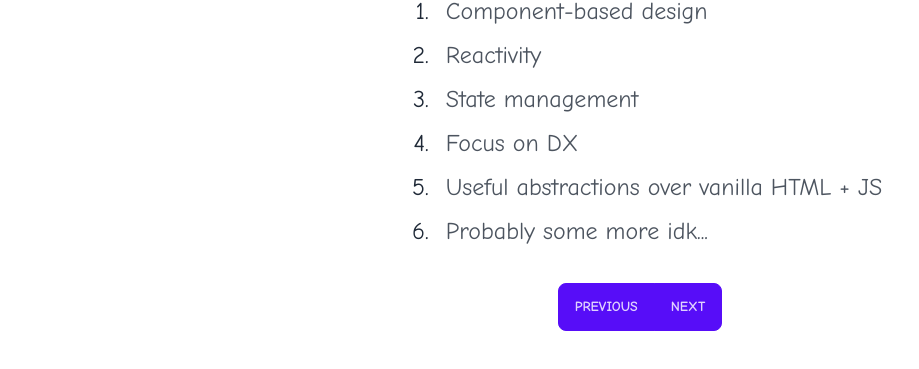
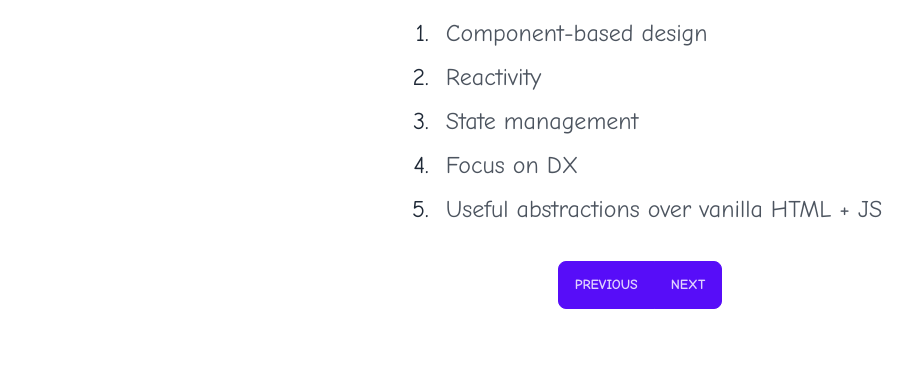
Before and after one commit to atridadl/devedmonton-july-2023, an Astro site: page /2 in a window 1280 px wide. Shown: the part 317-686 px from the top of the page, without its empty margins (0-919 px from the left). Built offline with nearby package versions, Linux system fonts and the light colour scheme; Astro itself is replaced by a stand-in of ours.

Commit message:
More smol changes

```diff
--- a/src/pages/2.astro
+++ b/src/pages/2.astro
@@ -13,7 +13,6 @@ import BaseLayout from "../layouts/BaseLayout.astro";
 				<li>State management</li>
 				<li>Focus on DX</li>
 				<li>Useful abstractions over vanilla HTML + JS</li>
-				<li>Probably some more idk...</li>
 			</ol>
 		</div>
 	</BaseLayout>
--- a/src/pages/3.astro
+++ b/src/pages/3.astro
@@ -12,7 +12,6 @@ import BaseLayout from "../layouts/BaseLayout.astro";
 				<li>Virtual DOM overhead</li>
 				<li>Client-side routing overhead</li>
 				<li>Client receives blank HTML before hydration</li>
-				<li>Probably some more idk...</li>
 			</ol>
 		</div>
 	</BaseLayout>
--- a/src/pages/4.astro
+++ b/src/pages/4.astro
@@ -20,7 +20,6 @@ import BaseLayout from "../layouts/BaseLayout.astro";
 				<br />
 				We receive fully formed HTML on the initial request
 			</li>
-			<li>Probably some more idk...</li>
 		</div>
 	</BaseLayout>
 </html>
```
